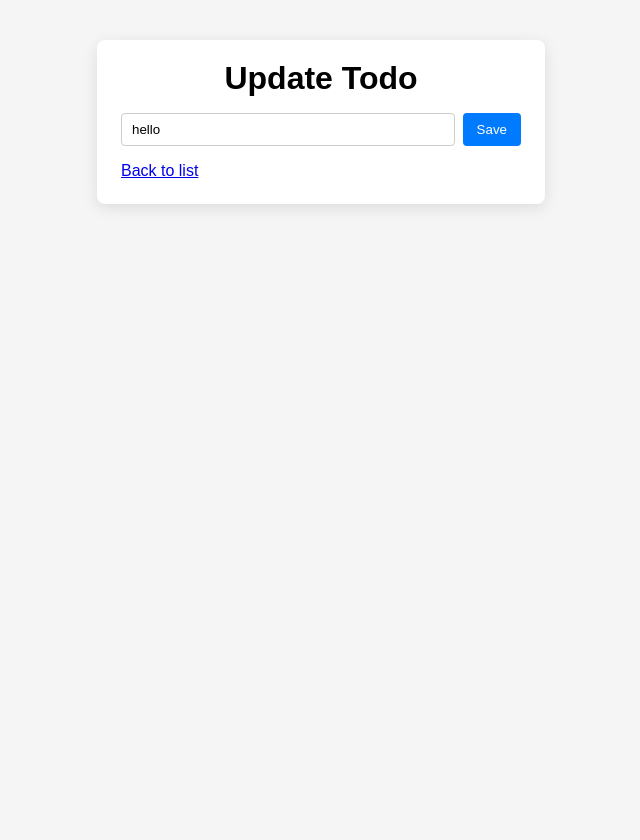
After one commit to soumyamurali/Todo-django, a Django app: page /todo/update/1/ in a window 1280 px wide. The commit adds this page. Shown: the whole page, without its empty margins (319-959 px from the left). Run offline with Django 5.2, Linux system fonts and the light colour scheme; data comes from the database, SQL or seed files in the repository; both versions use the stored data as it was after the commit.

Commit message:
Updated todo code

```diff
--- a/myapp/views.py
+++ b/myapp/views.py
@@ -35,3 +35,14 @@ def delete_todo(request, pk):
     todo = get_object_or_404(Todo, pk=pk)
     todo.delete()
     return redirect(request.META.get("HTTP_REFERER", "todo_list"))
+
+
+def update_todo(request, pk):
+    todo = get_object_or_404(Todo, pk=pk)
+    if request.method == "POST":
+        new_text = request.POST.get("text", "").strip()
+        if new_text:
+            todo.text = new_text
+            todo.save()
+        return redirect("todo_list")
+    return render(request, "todo_update.html", {"todo": todo})
--- a/myproject/settings.py
+++ b/myproject/settings.py
@@ -56,7 +56,8 @@ ROOT_URLCONF = 'myproject.urls'
 TEMPLATES = [
     {
         'BACKEND': 'django.template.backends.django.DjangoTemplates',
-        'DIRS': ['template'],
+        'DIRS': [BASE_DIR / 'template'],
+
         'APP_DIRS': True,
         'OPTIONS': {
             'context_processors': [
@@ -121,3 +122,4 @@ STATIC_URL = "static/"
 STATICFILES_DIRS = [
     BASE_DIR / "static",
 ]
+STATIC_ROOT = BASE_DIR / 'staticfiles'
--- a/myproject/urls.py
+++ b/myproject/urls.py
@@ -23,4 +23,5 @@ urlpatterns = [
     path("todo", views.todo_list, name="todo_list"),
     path("toggle/<int:pk>/", views.toggle_complete, name="todo_toggle"),
     path("delete/<int:pk>/", views.delete_todo, name="todo_delete"),
+    path("todo/update/<int:pk>/", views.update_todo, name="todo_update"),
 ]
--- a/static/css/todo.css
+++ b/static/css/todo.css
@@ -106,3 +106,14 @@ h1 {
     color: #777;
     margin-top: 12px;
 }
+.btn-update {
+    padding: 4px 8px;
+    margin-left: 4px;
+    border-radius: 4px;
+    border: none;
+    cursor: pointer;
+    font-size: 12px;
+    background: #ffc107;
+    color: #000;
+    text-decoration: none;
+}
--- /dev/null
+++ b/template/todo_update.html
@@ -0,0 +1,24 @@
+{% load static %}
+<!DOCTYPE html>
+<html lang="en">
+<head>
+    <meta charset="UTF-8">
+    <title>Update Todo</title>
+    <link rel="stylesheet" href="{% static 'css/todo.css' %}">
+</head>
+<body>
+<div class="page">
+    <div class="wrapper">
+        <h1>Update Todo</h1>
+
+        <form method="post" class="add-form">
+            {% csrf_token %}
+            <input type="text" name="text" value="{{ todo.text }}">
+            <button type="submit">Save</button>
+        </form>
+
+        <a href="{% url 'todo_list' %}">Back to list</a>
+    </div>
+</div>
+</body>
+</html>
```
Also changed, not shown: template/todo_list.html (+6 -1 lines), db.sqlite3.
